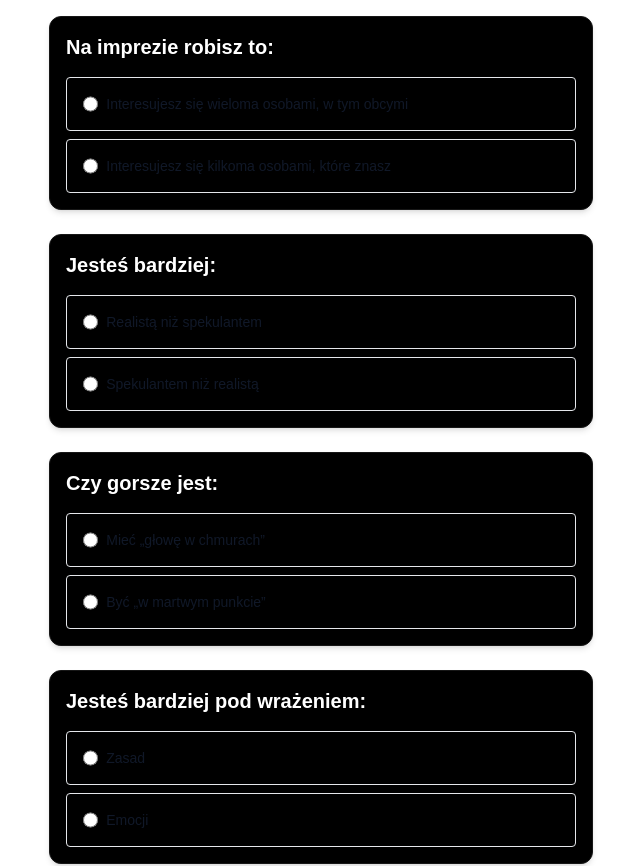
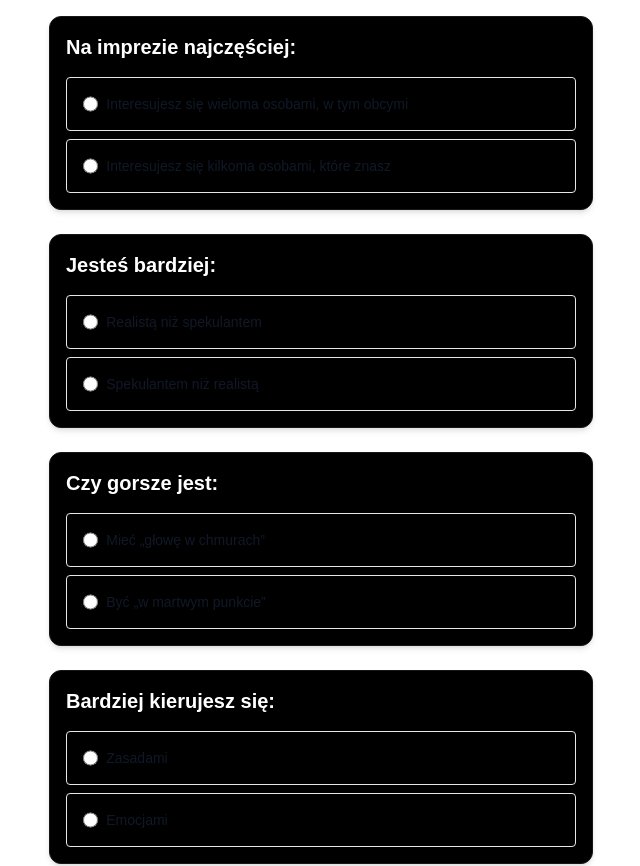
Before and after one commit to arekminajj/personality-test-web-app, a Next.js app: page / in a window 1280 px wide. Shown: the top 866 px of the page, without its empty margins (319-959 px from the left). Built offline with nearby package versions, Linux system fonts and the light colour scheme.

Commit message:
feat: update question translation

```diff
--- a/data/TestQuestions.js
+++ b/data/TestQuestions.js
@@ -2,7 +2,7 @@ const TestQuestions =
 [
   {
     "id": 1,
-    "question": "Na imprezie robisz to:",
+    "question": "Na imprezie najczęściej:",
     "answers": {
       "a": {"text": "Interesujesz się wieloma osobami, w tym obcymi", "type": "E"},
       "b": {"text": "Interesujesz się kilkoma osobami, które znasz", "type": "I"}
@@ -26,10 +26,10 @@ const TestQuestions =
   },
   {
     "id": 4,
-    "question": "Jesteś bardziej pod wrażeniem:",
+    "question": "Bardziej kierujesz się:",
     "answers": {
-      "a": {"text": "Zasad", "type": "T"},
-      "b": {"text": "Emocji", "type": "F"}
+      "a": {"text": "Zasadami", "type": "T"},
+      "b": {"text": "Emocjami", "type": "F"}
     }
   },
   {
@@ -44,13 +44,13 @@ const TestQuestions =
     "id": 6,
     "question": "Wolisz pracować:",
     "answers": {
-      "a": {"text": "Z terminami", "type": "J"},
+      "a": {"text": "Trzymając się terminów", "type": "J"},
       "b": {"text": "Kiedy tylko chcesz", "type": "P"}
     }
   },
   {
     "id": 7,
-    "question": "Zwykle wybierasz:",
+    "question": "Zwykle podejmujesz decyzje:",
     "answers": {
       "a": {"text": "Raczej ostrożnie", "type": "J"},
       "b": {"text": "Trochę impulsywnie", "type": "P"}
@@ -58,7 +58,7 @@ const TestQuestions =
   },
   {
     "id": 8,
-    "question": "Na imprezie robisz to:",
+    "question": "Na imprezie najczęściej:",
     "answers": {
       "a": {"text": "Zostajesz do późna, z rosnącą energią", "type": "E"},
       "b": {"text": "Zostajesz krótko, z malejącą energią", "type": "I"}
@@ -90,7 +90,7 @@ const TestQuestions =
   },
   {
     "id": 12,
-    "question": "W stosunku do innych, Twoja skłonność jest raczej do bycia:",
+    "question": "W stosunku do innych, skłaniasz się raczej do bycia:",
     "answers": {
       "a": {"text": "Obiektywnym", "type": "T"},
       "b": {"text": "Osobistym", "type": "F"}
@@ -117,15 +117,15 @@ const TestQuestions =
     "question": "W swoich grupach towarzyskich:",
     "answers": {
       "a": {"text": "Śledzisz wydarzenia innych", "type": "E"},
-      "b": {"text": "Opóźniasz się z informacjami", "type": "I"}
+      "b": {"text": "Jesteś w plecy z informacjami", "type": "I"}
     }
   },
   {
     "id": 16,
-    "question": "W codziennych rzeczach bardziej skłonny jesteś do:",
+    "question": "W codziennych rzeczach jesteś bardziej skłonny do wykonywania ich:",
     "answers": {
-      "a": {"text": "Zrobić to w tradycyjny sposób", "type": "J"},
-      "b": {"text": "Zrobić to po swojemu", "type": "P"}
+      "a": {"text": "W tradycyjny sposób", "type": "J"},
+      "b": {"text": "Po swojemu", "type": "P"}
     }
   },
   {
@@ -157,7 +157,7 @@ const TestQuestions =
     "question": "Chcesz, żeby rzeczy były:",
     "answers": {
       "a": {"text": "Ustalone i postanowione", "type": "J"},
-      "b": {"text": "Nieupewnione i niezdecydowane", "type": "P"}
+      "b": {"text": "Niepewne i niezdecydowane", "type": "P"}
     }
   },
   {
@@ -172,8 +172,8 @@ const TestQuestions =
     "id": 22,
     "question": "Podczas rozmowy telefonicznej:",
     "answers": {
-      "a": {"text": "Rzadko zastanawiam się, co powiedzieć", "type": "E"},
-      "b": {"text": "Ćwiczę, co powiem", "type": "I"}
+      "a": {"text": "Rzadko zastanawiasz się, co powiedzieć", "type": "E"},
+      "b": {"text": "Ćwiczysz, co powiesz", "type": "I"}
     }
   },
   {
@@ -210,7 +210,7 @@ const TestQuestions =
   },
   {
     "id": 27,
-    "question": "Czy powinniśmy pozwolić, aby wydarzenia działy się:",
+    "question": "Wolisz pozwolić, aby wydarzenia działy się:",
     "answers": {
       "a": {"text": "Po starannym wyborze i decyzji", "type": "J"},
       "b": {"text": "Losowo i przypadkowo", "type": "P"}
@@ -242,18 +242,18 @@ const TestQuestions =
   },
   {
     "id": 31,
-    "question": "Dzieci często nie:",
+    "question": "Dzieci często:",
     "answers": {
-      "a": {"text": "Wykorzystują się wystarczająco", "type": "S"},
+      "a": {"text": "Nie wykorzystują swojego potencjału", "type": "S"},
       "b": {"text": "Ćwiczą swoją fantazję wystarczająco", "type": "N"}
     }
   },
   {
     "id": 32,
-    "question": "Podejmując decyzje, czujesz się bardziej komfortowo z:",
+    "question": "Podejmując decyzje, czujesz się bardziej komfortowo:",
     "answers": {
-      "a": {"text": "Standardami", "type": "J"},
-      "b": {"text": "Uczuciami", "type": "F"}
+      "a": {"text": "Ze standardami", "type": "J"},
+      "b": {"text": "Z uczuciami", "type": "F"}
     }
   },
   {
@@ -285,7 +285,7 @@ const TestQuestions =
     "question": "Czy nowa i nietypowa interakcja z innymi osobami:",
     "answers": {
       "a": {"text": "Pobudza Cię i daje Ci energię", "type": "E"},
-      "b": {"text": "Wyczerpuje Twoje zasoby", "type": "I"}
+      "b": {"text": "Wyczerpuje Twoje zasoby energii", "type": "I"}
     }
   },
   {
@@ -362,15 +362,15 @@ const TestQuestions =
   },
   {
     "id": 46,
-    "question": "Które jest bardziej komplementarne:",
+    "question": "Bardziej jesteś:",
     "answers": {
-      "a": {"text": "Jest bardzo logiczną osobą", "type": "T"},
-      "b": {"text": "Jest bardzo sentymentalną osobą", "type": "F"}
+      "a": {"text": "Osobą logiczną", "type": "T"},
+      "b": {"text": "Osobą sentymentalną", "type": "F"}
     }
   },
   {
     "id": 47,
-    "question": "W sobie bardziej cenisz, że jesteś:",
+    "question": "Bardziej w sobie cenisz, że jesteś:",
     "answers": {
       "a": {"text": "Niezachwiany", "type": "T"},
       "b": {"text": "Oddany", "type": "F"}
@@ -402,7 +402,7 @@ const TestQuestions =
   },
   {
     "id": 51,
-    "question": "Czy bardziej ufasz swojej:",
+    "question": "Czy bardziej ufasz swojemu:",
     "answers": {
       "a": {"text": "Doświadczeniu", "type": "S"},
       "b": {"text": "Przeczuciu", "type": "N"}
@@ -418,7 +418,7 @@ const TestQuestions =
   },
   {
     "id": 53,
-    "question": "Kto jest bardziej wart pochwały – jeden z:",
+    "question": "Co jest bardziej warte pochwały:",
     "answers": {
       "a": {"text": "Jasna rozumność", "type": "T"},
       "b": {"text": "Silne uczucie", "type": "F"}
@@ -450,10 +450,10 @@ const TestQuestions =
   },
   {
     "id": 57,
-    "question": "Kiedy dzwoni telefon, czy:",
+    "question": "Kiedy dzwoni telefon:",
     "answers": {
       "a": {"text": "Spieszysz się, by odebrać pierwszy", "type": "E"},
-      "b": {"text": "Mam nadzieję, że ktoś inny odbierze", "type": "I"}
+      "b": {"text": "Masz nadzieję, że ktoś inny odbierze", "type": "I"}
     }
   },
   {
@@ -466,7 +466,7 @@ const TestQuestions =
   },
   {
     "id": 59,
-    "question": "Bardziej przyciąga Cię:",
+    "question": "Bardziej przyciągają Cię:",
     "answers": {
       "a": {"text": "Fundamenty", "type": "S"},
       "b": {"text": "Wzmianki", "type": "N"}
@@ -476,8 +476,8 @@ const TestQuestions =
     "id": 60,
     "question": "Który błąd jest większy:",
     "answers": {
-      "a": {"text": "Być zbyt pasjonatem", "type": "F"},
-      "b": {"text": "Być zbyt obiektywnym", "type": "T"}
+      "a": {"text": "Bycie zbytnim pasjonatem", "type": "F"},
+      "b": {"text": "Bycie zbytnio obiektywnym", "type": "T"}
     }
   },
   {
@@ -514,10 +514,10 @@ const TestQuestions =
   },
   {
     "id": 65,
-    "question": "W piśmie wolisz:",
+    "question": "W piśmie bardziej wolisz:",
     "answers": {
-      "a": {"text": "Bardziej dosłowne", "type": "S"},
-      "b": {"text": "Bardziej figuratywne", "type": "N"}
+      "a": {"text": "Bycie dosłownym", "type": "S"},
+      "b": {"text": "Bycie figuratywnym", "type": "N"}
     }
   },
   {
@@ -540,8 +540,8 @@ const TestQuestions =
     "id": 68,
     "question": "Który z tych błędów jest większy:",
     "answers": {
-      "a": {"text": "Być zbyt bezkrytycznym", "type": "F"},
-      "b": {"text": "Być zbyt krytycznym", "type": "T"}
+      "a": {"text": "Bycie bezkrytycznym", "type": "F"},
+      "b": {"text": "Bycie zbyt krytycznym", "type": "T"}
     }
   },
   {
```
